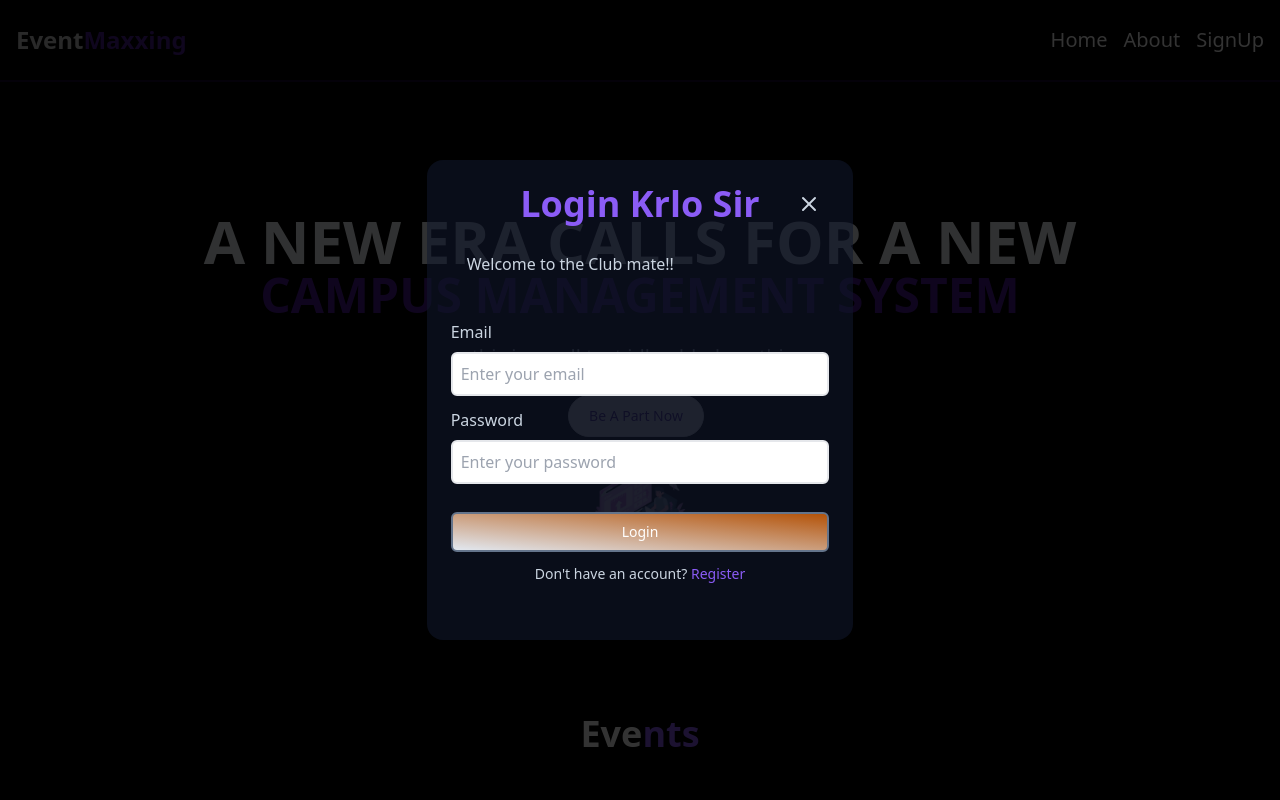
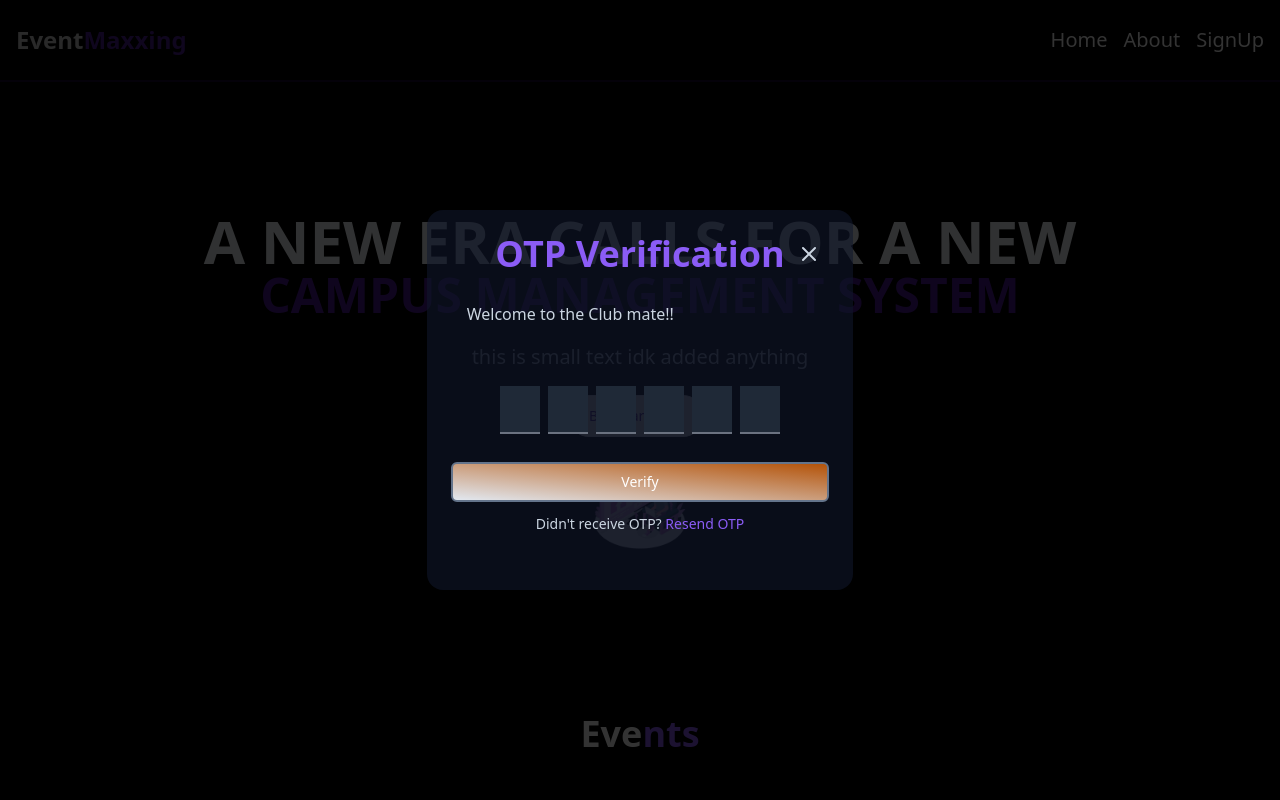
Before and after one commit to 10-abhi/event-maxxing, a Next.js app: page / in a window 1280 px wide. Both pictures are taken after a click on the element "SignUp". Shown: the top 800 px of the page. Built offline with nearby package versions, Linux system fonts and the light colour scheme; grey boxes are pictures that could not be loaded.

Commit message:
added impressive otp component

```diff
--- a/components/inputBox.jsx
+++ b/components/inputBox.jsx
@@ -12,7 +12,7 @@ export default function InputBox({
                 type={inputType}
                 value={stateValue}
                 onChange={(e) => setStateValue(e.target.value)}
-                className="p-2 border-2 rounded-md focus:outline-none focus:ring-2 focus:ring-blue-500"
+                className="p-2 border-2 rounded-md focus:outline-none focus:ring-2 focus:ring-blue-500 text-black"
                 placeholder={placeholderText}
             />
         </div>
--- a/components/modal.jsx
+++ b/components/modal.jsx
@@ -4,31 +4,146 @@ import InputBox from "./inputBox";
 
 const FORM_TYPE = {
     "login": {
-        formTitle: "Login Krlo Sir",
+        formTitle: "Login",
         clickableTxtMsg: "Don't have an account? ",
         clickableTxt: "Register",
         submitBtnTxt: "Login"
     },
     "register": {
-        formTitle: "Register Krlo Sir",
+        formTitle: "Register",
         clickableTxtMsg: "Already have an account? ",
         clickableTxt: "Login",
         submitBtnTxt: "Register"
     },
     "otp": {
-        formTitle: "OTP Daal Dijiye Sir",
+        formTitle: "OTP Verification",
         clickableTxtMsg: "Didn't receive OTP? ",
         clickableTxt: "Resend OTP",
         submitBtnTxt: "Verify"
     }
 }
 
+const FormComponent = ({ formType, username, setUsername, email, setEmail, password, setPassword, otp, setOtp }) => {
+    switch (formType) {
+        case "login":
+            return <LoginForm email={email} setEmail={setEmail} password={password} setPassword={setPassword} />
+        case "register":
+            return <RegisterForm username={username} setUsername={setUsername} email={email} setEmail={setEmail} password={password} setPassword={setPassword} />
+        case "otp":
+            return <OTPForm otp={otp} setOtp={setOtp} />
+    }
+}
+
+const LoginForm = ({ email, setEmail, password, setPassword }) => {
+    return <>
+        <InputBox
+            inputType="email"
+            labelText="Email"
+            placeholderText="Enter your email"
+            stateValue={email}
+            setStateValue={setEmail}
+        />
+        <InputBox
+            inputType="password"
+            labelText="Password"
+            placeholderText="Enter your password"
+            stateValue={password}
+            setStateValue={setPassword}
+        />
+    </>
+}
+
+const RegisterForm = ({ username, setUsername, email, setEmail, password, setPassword }) => {
+    return <>
+        <InputBox
+            inputType="text"
+            labelText="Name"
+            placeholderText="Enter your name"
+            stateValue={username}
+            setStateValue={setUsername}
+        />
+        <InputBox
+            inputType="email"
+            labelText="Email"
+            placeholderText="Enter your email"
+            stateValue={email}
+            setStateValue={setEmail}
+        />
+        <InputBox
+            inputType="password"
+            labelText="Password"
+            placeholderText="Enter your password"
+            stateValue={password}
+            setStateValue={setPassword}
+        />
+    </>
+}
+
+const OTPForm = ({ otp, setOtp }) => {
+    const maxDigits = 6;
+    const otpArray = otp.split("").concat(Array(maxDigits - otp.length).fill(""));
+
+    const handleChange = (element, index) => {
+        const value = element.value;
+        if (/^[0-9]?$/.test(value)) {
+            let newOtp = otp.split("");
+            newOtp[index] = value;
+            setOtp(newOtp.join(""));
+
+            if (value && index < maxDigits - 1) {
+                (document.getElementById(`otp-input-${index + 1}`))?.focus();
+            }
+        }
+    };
+
+    return (
+        <div className="relative">
+            <div className="flex justify-center space-x-2 mt-4">
+                {otpArray.map((digit, index) => (
+                    <div key={index} className="relative">
+                        <input
+                            type="text"
+                            id={`otp-input-${index}`}
+                            value={digit}
+                            onChange={(e) => handleChange(e.target, index)}
+                            maxLength={1}
+                            className="w-10 h-12 text-center text-lg border-b-2 border-gray-500 text-white bg-gray-800 focus:outline-none focus:border-blue-500"
+                            onKeyDown={(e) => {
+                                if (e.key === "Backspace" && index > 0) {
+                                    (document.getElementById(`otp-input-${index - 1}`))?.focus();
+                                }
+                            }}
+                            onPaste={
+                                (e) => {
+                                    e.preventDefault();
+                                    const text = e.clipboardData.getData("Text");
+                                    if (text.length > 0) {
+                                        const otp = text.split("").slice(0, maxDigits).join("");
+                                        setOtp(otp);
+                                    }
+                                }
+                            }
+                        />
+                    </div>
+                ))}
+            </div>
+        </div>
+    );
+}
+
 export const SignupModal = ({ isVisible, onClose }) => {
-    const [formType, setFormType] = useState("login");
+    const [formType, setFormType] = useState("otp");
     const [username, setUsername] = useState("");
     const [email, setEmail] = useState("");
     const [password, setPassword] = useState("");
     const [otp, setOtp] = useState("");
+
+    const handleClickableText = () => {
+        if (formType === "otp") {
+
+        }
+        else toggleFormType()
+    }
 
     const toggleFormType = () => {
         if (formType === "register") {
@@ -47,36 +162,14 @@ export const SignupModal = ({ isVisible, onClose }) => {
                 <X onClick={onClose} className="absolute top-2 right-2 cursor-pointer" />
                 <div className="flex justify-center text-4xl font-extrabold text-violet-500">{FORM_TYPE[formType].formTitle}</div>
                 <div className="p-4 mb-4">Welcome to the Club mate!!</div>
-                {formType === "register" && (
-                    <InputBox
-                        inputType="text"
-                        labelText="Name"
-                        placeholderText="Enter your name"
-                        stateValue={username}
-                        setStateValue={setUsername}
-                    />
-                )}
-                <InputBox
-                    inputType="email"
-                    labelText="Email"
-                    placeholderText="Enter your email"
-                    stateValue={email}
-                    setStateValue={setEmail}
-                />
-                {formType !== "otp" && (
-                    <InputBox
-                        inputType="password"
-                        labelText="Password"
-                        placeholderText="Enter your password"
-                        stateValue={password}
-                        setStateValue={setPassword}
-                    />
-                )}
+
+                <FormComponent formType={formType} username={username} setUsername={setUsername} email={email} setEmail={setEmail} password={password} setPassword={setPassword} otp={otp} setOtp={setOtp} />
+
                 <button class="w-full mt-4 rounded-md bg-gradient-to-tr from-slate-200 to-amber-700 py-2 border-2 border-slate-500 px-2  text-center text-sm text-white " type="button">
                     {FORM_TYPE[formType].submitBtnTxt}   </button>
                 <label className="text-center text-sm">
                     {FORM_TYPE[formType].clickableTxtMsg}
-                    <span onClick={toggleFormType} className="text-violet-500 cursor-pointer">
+                    <span onClick={handleClickableText} className="text-violet-500 cursor-pointer">
                         {FORM_TYPE[formType].clickableTxt}
                     </span>
                 </label>
```
